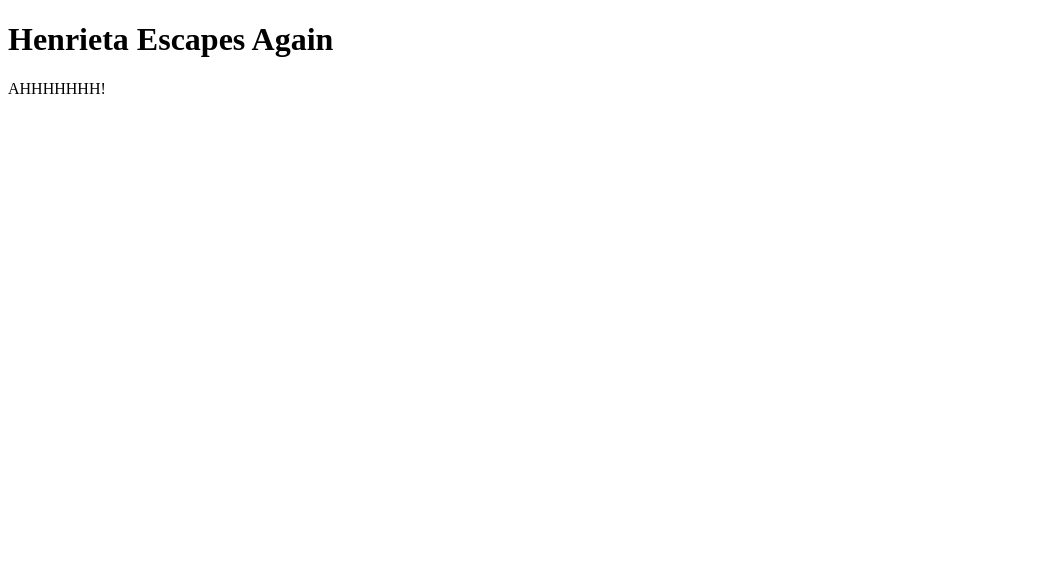
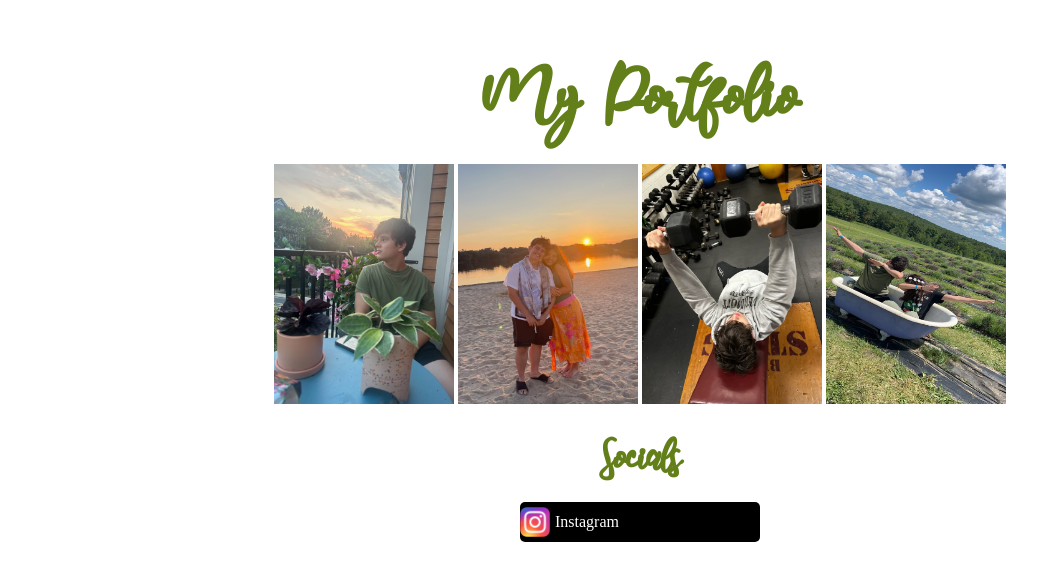
Before and after one commit to ChrisHoran1/MyFirstWebapp, a plain HTML site: page HelloWorld/index.html in a window 1280 px wide. Shown: the whole page, without its empty margins (0-1061 px from the left). Drawn offline with Linux system fonts and the light colour scheme.

Commit message:
horizontal images, socials w/logo and name

```diff
--- /dev/null
+++ b/HelloWorld/css/home.css
@@ -0,0 +1,39 @@
+@font-face {
+    font-family: LovelyCoffee;
+    src: url(../fonts/LovelyCoffee-jEVeO.ttf);
+}
+h1 {
+    margin-top: 30px;
+    margin-bottom: 10px;
+    color:#637f19;
+    font-family: LovelyCoffee;
+    font-size: 108px;
+    text-align: center;
+}
+h2 {
+    margin-top: 10px;
+    margin-bottom: 10px;
+    color:#637f19;
+    font-family: LovelyCoffee;
+    font-size: 64px;
+    text-align: center;
+}
+.row {
+    text-align: center;
+}
+.socialbox {
+    margin: auto;
+    background-color: black;
+    color: white;
+    width: 240px;
+    height: 40px;
+    border-radius: 5px;
+}
+.flex-center {
+    display: flex;
+    justify-content: left;
+    align-items: center;
+}
+.socialimage {
+    padding-right: 5px;
+}
--- a/HelloWorld/index.html
+++ b/HelloWorld/index.html
@@ -1,12 +1,21 @@
 <!DOCTYPE html>
-<html>
-<head>
-<title>Chicken News</title>
-</head>
-<body>
-
-<h1>Henrieta Escapes Again</h1>
-<p>AHHHHHHH!</p>
-
-</body>
+<html lang="en-US">
+    <head>
+        <link rel="stylesheet" href="css/home.css" />
+        <title>Christopher's Portfolio</title>
+    </head>
+    <body>
+        <h1>My Portfolio</h1>
+        <div class="row">
+            <img src="images/IMG_5097.jpeg" width="180" height="240"alt="Sunset Side Profile" />
+            <img src="images/IMG_5294.jpeg" width="180" height="240"alt="Beach Sunset with Katherine" />
+            <img src="images/IMG_6186.jpeg" width="180" height="240"alt="Pumping Iron" />
+            <img src="images/IMG_7261.jpeg" width="180" height="240"alt="Dabbing in the Bathtub!" />
+        </div>
+        <h2>Socials</h2>
+        <div class="socialbox flex-center">
+                    <img class="socialimage" src="images/Instagram_logo_2016.jpeg"width="30"height="30"alt="Insta" />
+                Instagram
+        </div>
+    </body>
 </html>
```
Also changed, not shown: HelloWorld/fonts/LovelyCoffee-jEVeO.ttf (added), HelloWorld/images/IMG_5097.jpeg (added), HelloWorld/images/IMG_5294.jpeg (added), HelloWorld/images/IMG_6186.jpeg (added), HelloWorld/images/IMG_7261.jpeg (added), HelloWorld/images/Instagram_logo_2016.jpeg (added), 3 other files.
